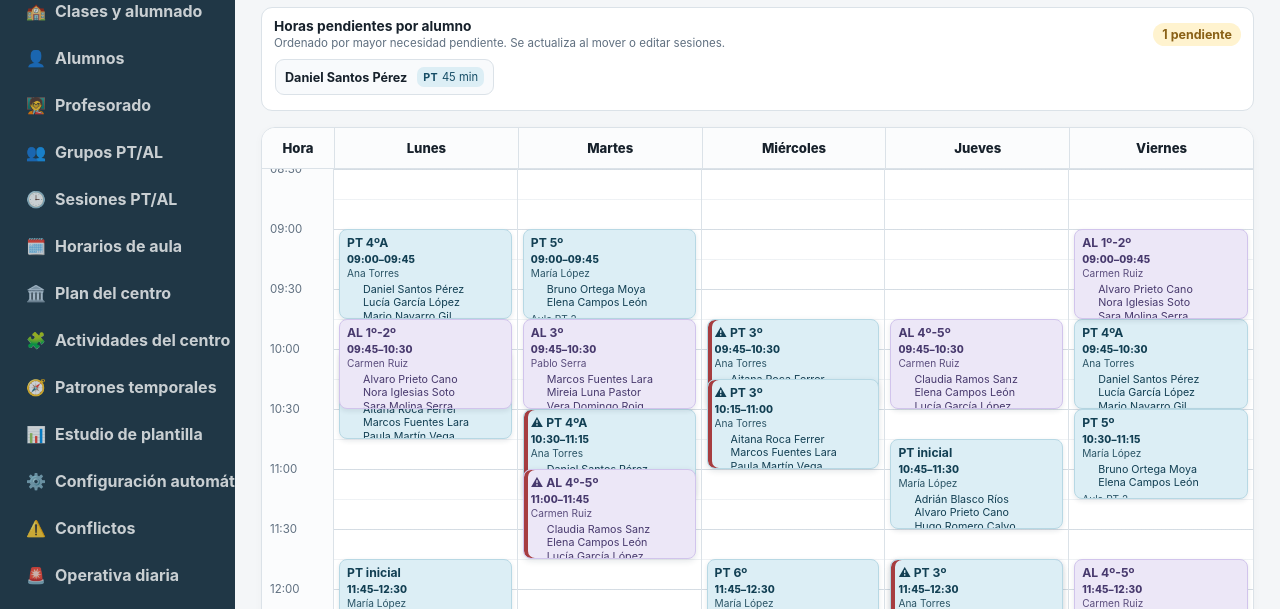
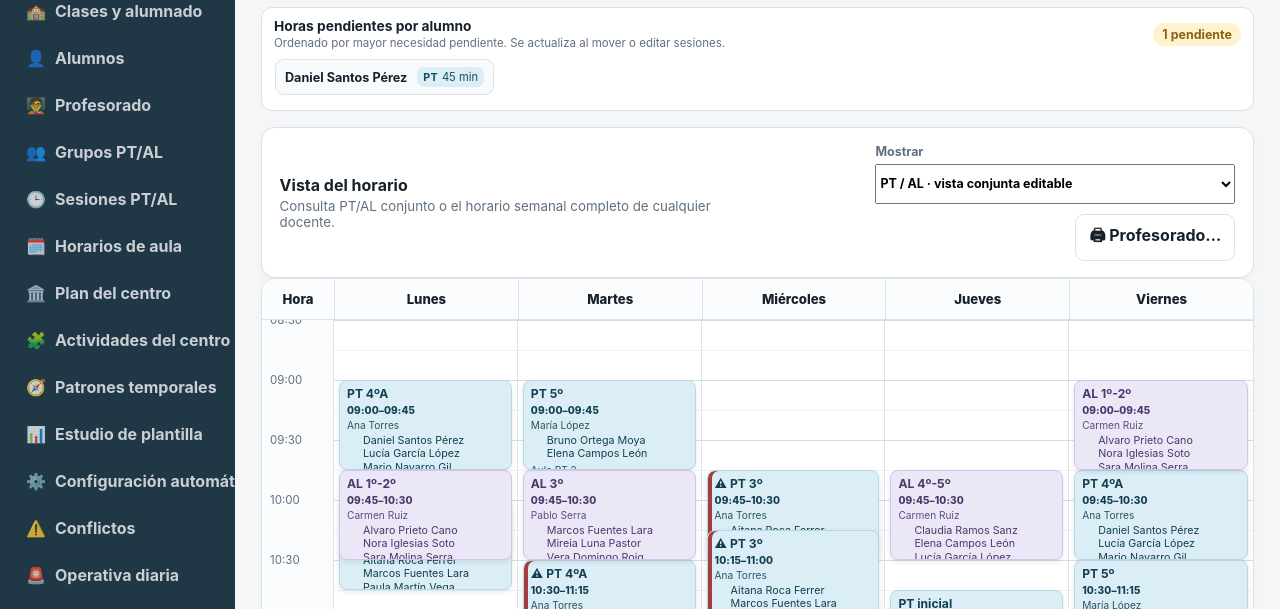
Before and after one commit to WolcenOn/Horario-PT-AL, a website with bundled scripts: page index.html in a window 1280 px wide. Shown: the part 141-750 px from the top of the page. Built offline with nearby package versions, Linux system fonts and the light colour scheme.

Commit message:
Load teacher calendar and substitution print tools

```diff
--- a/index.html
+++ b/index.html
@@ -17,6 +17,7 @@
   <link rel="stylesheet" href="./css/center-activities.css">
   <link rel="stylesheet" href="./css/temporal-patterns.css">
   <link rel="stylesheet" href="./css/professional-schedule.css">
+  <link rel="stylesheet" href="./css/teacher-calendar.css">
 </head>
 <body>
   <a class="skip-link" href="#mainContent">Saltar al contenido</a>
@@ -94,8 +95,10 @@
   <script type="module" src="./js/center-activities-controller.js"></script>
   <script type="module" src="./js/temporal-patterns-controller.js"></script>
   <script type="module" src="./js/professional-schedule-controller.js"></script>
+  <script type="module" src="./js/teacher-calendar-controller.js"></script>
   <script type="module" src="./js/integration-controller.js"></script>
   <script type="module" src="./js/operations-controller.js"></script>
+  <script type="module" src="./js/operations-print-controller.js"></script>
   <script type="module" src="./js/capacity-controller.js"></script>
 </body>
 </html>
```
